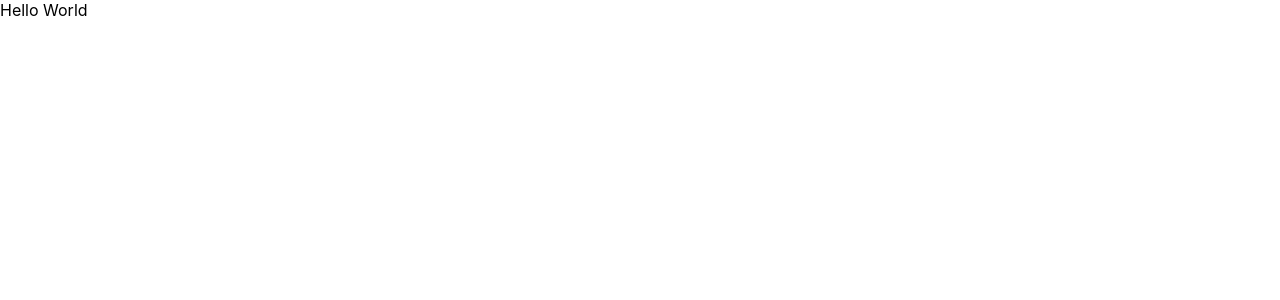
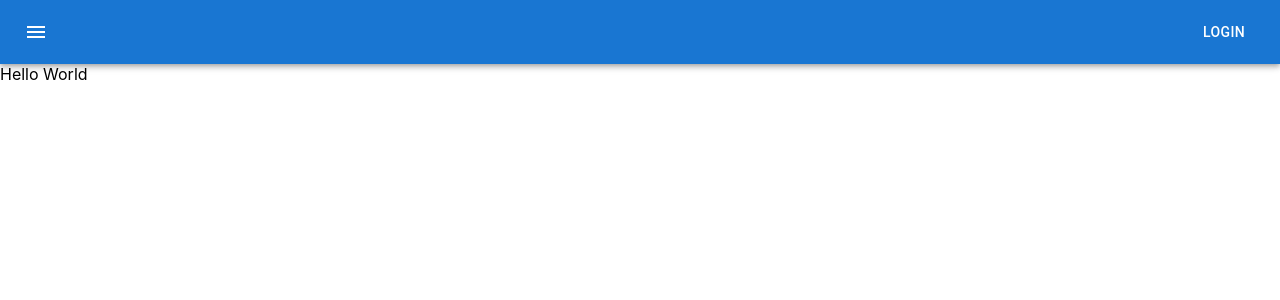
Before and after one commit to pwr165008/psi, a React (Create React App) app in the folder frontend/: page / in a window 1280 px wide. Shown: the top 300 px of the page. Built offline with nearby package versions, Linux system fonts and the light colour scheme.

Commit message:
Add navbar

```diff
--- a/frontend/package.json
+++ b/frontend/package.json
@@ -5,6 +5,7 @@
   "dependencies": {
     "@emotion/react": "^11.7.1",
     "@emotion/styled": "^11.6.0",
+    "@mui/icons-material": "^5.3.1",
     "@mui/material": "^5.4.0",
     "@testing-library/jest-dom": "^5.16.2",
     "@testing-library/react": "^12.1.2",
--- a/frontend/src/components/layout/Layout.js
+++ b/frontend/src/components/layout/Layout.js
@@ -1,6 +1,6 @@
 import React, { Component } from 'react';
 import { Container } from 'reactstrap';
-// import { NavMenu } from '../NavMenu/NavMenu';
+import Navbar from '../../shared/navbar/Navbar';
 
 export class Layout extends Component {
   static displayName = Layout.name;
@@ -8,7 +8,7 @@
   render() {
     return (
       <div>
-        {/* <NavMenu /> */}
+        <Navbar />
         <Container>
           {this.props.children}
         </Container>
--- /dev/null
+++ b/frontend/src/shared/navbar/Navbar.js
@@ -0,0 +1,30 @@
+import * as React from 'react';
+import AppBar from '@mui/material/AppBar';
+import Box from '@mui/material/Box';
+import Toolbar from '@mui/material/Toolbar';
+import Button from '@mui/material/Button';
+import IconButton from '@mui/material/IconButton';
+import MenuIcon from '@mui/icons-material/Menu';
+
+export const Navbar = () => {
+  return (
+    <Box sx={{ flexGrow: 1 }}>
+      <AppBar position="static">
+        <Toolbar sx={{ justifyContent: 'space-between' }}>
+          <IconButton
+            size="large"
+            edge="start"
+            color="inherit"
+            aria-label="menu"
+            sx={{ mr: 2 }}
+          >
+            <MenuIcon />
+          </IconButton>
+          <Button color="inherit">Login</Button>
+        </Toolbar>
+      </AppBar>
+    </Box>
+  );
+}
+
+export default Navbar;
```
Also changed, not shown: 1 other file (tests, documents, lock files or other folders).
